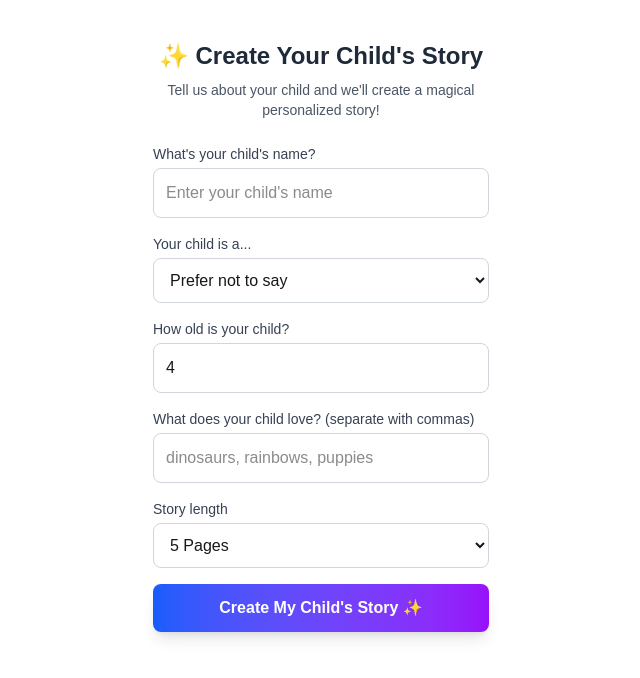
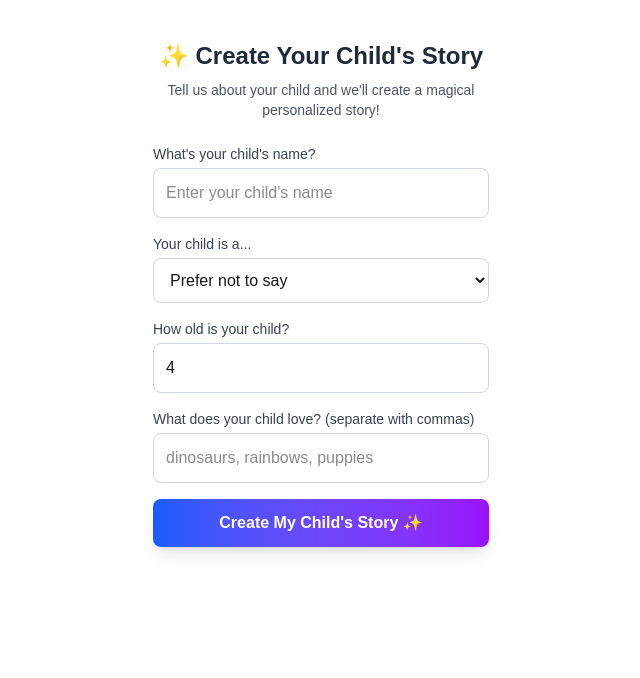
Before and after one commit to madecero/magic-branch_MCP, a Next.js app in the folder frontend/: page / in a window 1280 px wide. Shown: the top 678 px of the page, without its empty margins (319-959 px from the left). Built offline with nearby package versions, Linux system fonts and the light colour scheme.

Commit message:
Updated messages for users when story is being generated

```diff
--- a/frontend/components/GenerationProgress.tsx
+++ b/frontend/components/GenerationProgress.tsx
@@ -140,6 +140,18 @@ export default function GenerationProgress({ step }: Props) {
             ← Overview
           </button>
         </div>
+
+        {/* Swipe Hint Footer - Only on first page, persistent */}
+        {currentPageIndex === 0 && (
+          <motion.div
+            initial={{ opacity: 1 }}
+            className="absolute bottom-4 left-0 right-0 z-20 text-center"
+          >
+            <p className="text-sm text-gray-500 bg-white/80 rounded-lg py-1 px-3 inline-block shadow-sm">
+              Swipe left/right to turn pages
+            </p>
+          </motion.div>
+        )}
       </motion.div>
     );
   }
--- a/frontend/components/StoryForm.tsx
+++ b/frontend/components/StoryForm.tsx
@@ -1,4 +1,5 @@
-// StoryForm.tsx (updated labels for parent perspective)
+// StoryForm.tsx
+
 import { useState } from "react";
 import { generateStoryProgressive, GenerationStep } from "../utils/api";
 import { Page } from "../types/page";
@@ -13,7 +14,6 @@ export default function StoryForm({ onStoryGenerated }: Props) {
   const [gender, setGender] = useState("neutral");
   const [age, setAge] = useState(4);
   const [interests, setInterests] = useState("");
-  const [length, setLength] = useState(5);
   const [isGenerating, setIsGenerating] = useState(false);
   const [currentStep, setCurrentStep] = useState<GenerationStep | null>(null);
 
@@ -28,7 +28,7 @@ export default function StoryForm({ onStoryGenerated }: Props) {
           gender,
           age,
           interests: interests.split(",").map(i => i.trim()),
-          length,
+          length: 5,  // Hardcoded to 5
         },
         (step) => setCurrentStep(step)
       );
@@ -114,21 +114,6 @@ export default function StoryForm({ onStoryGenerated }: Props) {
           />
         </div>
 
-        <div>
-          <label className="block text-sm font-medium text-gray-700 mb-1">
-            Story length
-          </label>
-          <select
-            className="w-full p-3 border border-gray-300 rounded-lg focus:ring-2 focus:ring-blue-500"
-            value={length}
-            onChange={e => setLength(Number(e.target.value))}
-          >
-            {[3, 5, 7, 10].map(n => (
-              <option key={n} value={n}>{n} Pages</option>
-            ))}
-          </select>
-        </div>
-
         <button
           className="w-full bg-gradient-to-r from-blue-600 to-purple-600 text-white font-semibold py-3 px-4 rounded-lg hover:from-blue-700 hover:to-purple-700 transition-all duration-200 transform hover:scale-105 shadow-lg"
           type="submit"
--- a/frontend/utils/api.ts
+++ b/frontend/utils/api.ts
@@ -75,7 +75,7 @@ export const generateStoryProgressive = async (
       onProgress({
         step: 'pages',
         message: availablePages.length >= 3
-          ? `${availablePages.length >= pages.length ? 'Your story is complete!' : 'Keep reading while we finish up...'}`
+          ? `${availablePages.length >= pages.length ? 'Your story is complete!' : 'Sprinkling stardust on the final illustrations...'}`
           : `Almost ready to start reading...`,
         title: storyRes.data.title,
         summary: storyRes.data.summary,
```
